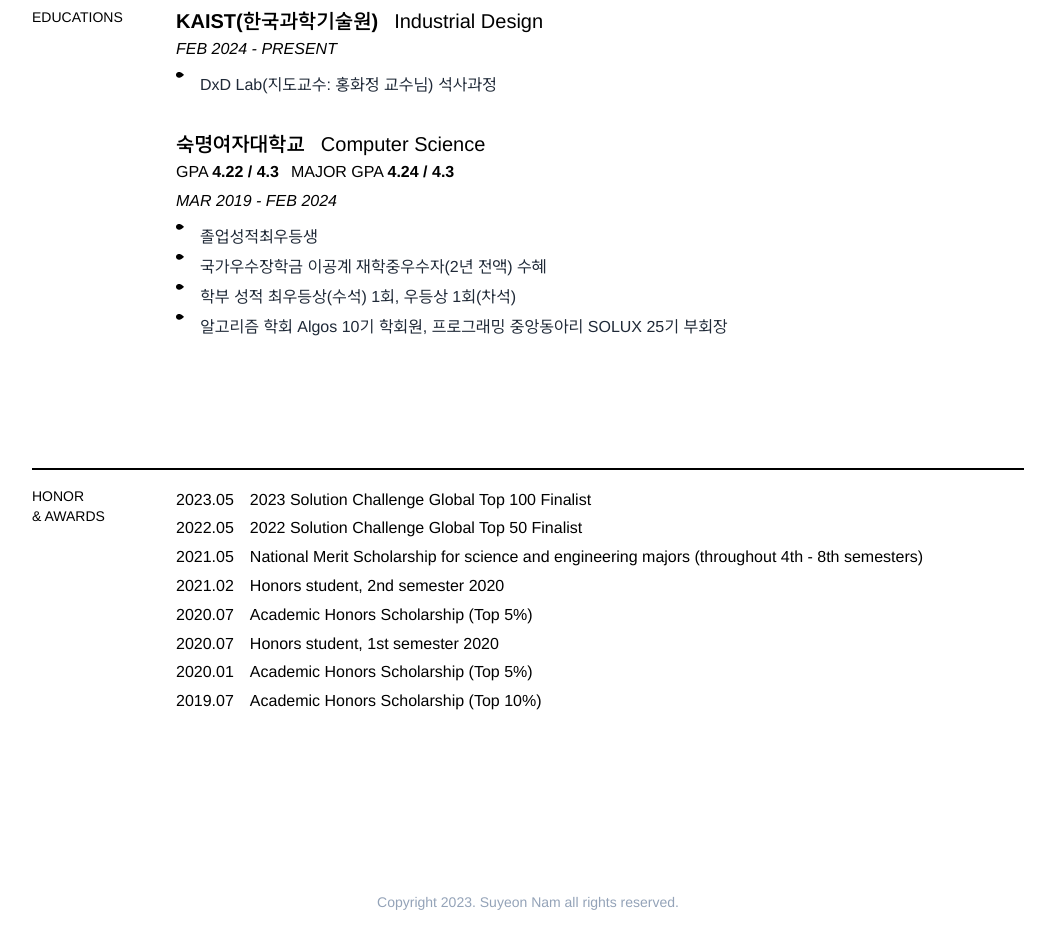
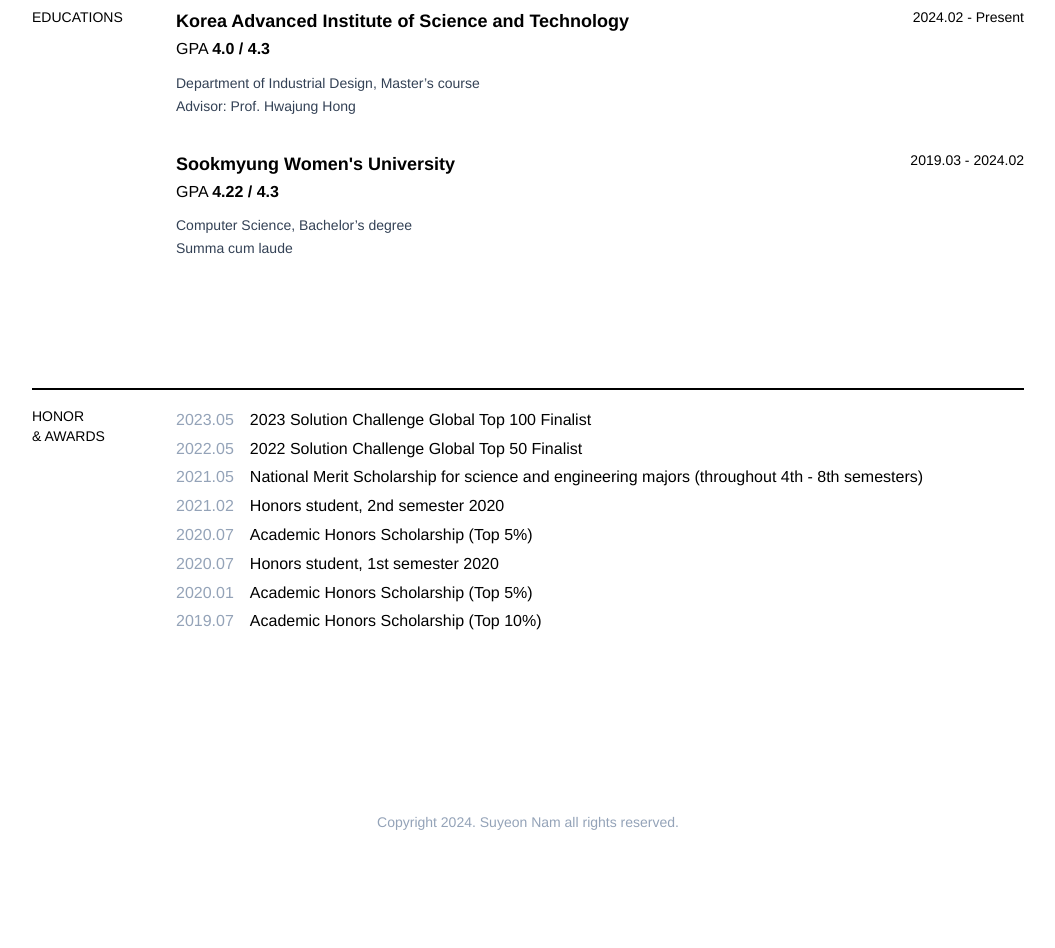
Before and after one commit to mori8/resume, a Next.js app: page / in a window 1280 px wide. Shown: the part 1340-2288 px from the top of the page, without its empty margins (112-1167 px from the left). After the commit the page ends 2252 px from the top, so only its background shows below. Built offline with nearby package versions, Linux system fonts and the light colour scheme.

Commit message:
Implement: new resume style

```diff
--- a/components/atoms/Contacts.tsx
+++ b/components/atoms/Contacts.tsx
@@ -18,8 +18,8 @@
     <div
       className={classNames("flex flex-row justify-between text-sm", className)}
     >
-      <div className="font-medium">{contactType}</div>
-      <div className="font-light">
+      <div className="font-medium">{contactType.toUpperCase()}</div>
+      <div className="">
         <a href={link} target="_blank" className="hover:underline">
           {contactValue}
         </a>
--- a/components/molecules/ExperienceDescBox.tsx
+++ b/components/molecules/ExperienceDescBox.tsx
@@ -14,11 +14,13 @@
   return (
     <div className="flex flex-row justify-between relative timeline">
       <div>
-        <h3 className="font-bold text-xl mb-2 leading-none">
+        <h3 className="font-bold text-lg mb-2 leading-none">
           <a href={link}>{title}</a>
         </h3>
         {subtitle && <h5 className="font-bold text-gray-700">{subtitle}</h5>}
-        <p className="text-sm mt-4 text-gray-600 whitespace-pre-wrap leading-6">{description}</p>
+        <p className="text-sm mt-4 text-gray-600 whitespace-pre-wrap leading-6">
+          {description}
+        </p>
       </div>
     </div>
   );
--- a/components/organisms/Communities.tsx
+++ b/components/organisms/Communities.tsx
@@ -18,8 +18,8 @@
     return (
       <div className="flex flex-col">
         <div className="flex flex-row gap-4">
-          <h3 className="text-xl font-bold">{title}</h3>
-          <h5 className="text-xl">{position}</h5>
+          <h3 className="text-lg font-bold">{title}</h3>
+          <h5 className="text-lg">{position}</h5>
         </div>
         <div className="period mt-1">
           <span className="">{started}</span> -{" "}
@@ -30,7 +30,9 @@
         </div>
         <ul className="ul-disc">
           {details.map((detail, detail_index) => (
-            <CustomLi key={`community_${index}_d${detail_index}`}>{detail}</CustomLi>
+            <CustomLi key={`community_${index}_d${detail_index}`}>
+              {detail}
+            </CustomLi>
           ))}
         </ul>
       </div>
--- a/components/organisms/Educations.tsx
+++ b/components/organisms/Educations.tsx
@@ -11,31 +11,23 @@
         {educations.map((education, index) => (
           <div className="flex-1 flex flex-col">
             <div>
-              <div className="flex flex-row gap-4">
-                <h3 className="text-xl font-bold">{education.univ}</h3>
-                <h5 className="text-xl">{education.major}</h5>
+              <div className="flex flex-row justify-between">
+                <h3 className="text-lg font-bold">{education.univ}</h3>
+                <span className="text-sm">{education.period}</span>
               </div>
               <div className="flex flex-row gap-3">
-                {education.totalGrade && (
+                {education.GPA && (
                   <span>
-                    GPA <b>{education.totalGrade}</b>
-                  </span>
-                )}
-                {education.majorGrade && (
-                  <span>
-                    MAJOR GPA <b>{education.majorGrade}</b>
+                    GPA <b>{education.GPA}</b>
                   </span>
                 )}
               </div>
-              <div>
-                <span className="period">{education.period}</span>
-              </div>
             </div>
-            <ul className="text-gray-600 ul-disc">
-              {education.details.map((detail, index) => (
-                <CustomLi key={`education_${index}`}>{detail}</CustomLi>
-              ))}
-            </ul>
+            <div className="mt-2 text-slate-700 text-sm">
+              <p className="whitespace-pre-wrap leading-relaxed">
+                {education.description}
+              </p>
+            </div>
           </div>
         ))}
       </div>
--- a/components/organisms/Experiences.tsx
+++ b/components/organisms/Experiences.tsx
@@ -11,7 +11,7 @@
       <div className="flex flex-col">
         <div className="flex flex-row justify-between">
           <div className="flex flex-row gap-4">
-            <h3 className="text-xl font-bold">{title}</h3>
+            <h3 className="text-lg font-bold">{title}</h3>
             <h5 className="text-lg">{subtitle}</h5>
           </div>
           <span className="text-sm">{period}</span>
@@ -20,13 +20,14 @@
           <p className="">{description}</p>
         </div>
         <ul className="leading-relaxed w-4/5">
-          {
-            projects.map((project, index) => (
-              <li key={`exp_${props.index}_p${index}`} className="ml-4 pl-2 list-disc mt-2 text-slate-700 text-sm">
-                {project}
-              </li>
-            ))
-          }
+          {projects.map((project, index) => (
+            <li
+              key={`exp_${props.index}_p${index}`}
+              className="ml-4 pl-2 list-disc mt-2 text-slate-700 text-sm"
+            >
+              {project}
+            </li>
+          ))}
         </ul>
       </div>
     );
--- a/components/organisms/HonorAndAwards.tsx
+++ b/components/organisms/HonorAndAwards.tsx
@@ -9,7 +9,7 @@
     <SectionWrapper sectionTitle={`Honor\n& Awards`}>
       {HonorAndAwardsData.map((award, index) => (
         <div key={`award_${index}`} className="flex gap-4">
-          <span>{award.date}</span>
+          <span className='text-slate-400'>{award.date}</span>
           <span>{award.content}</span>
         </div>
       ))}
--- a/components/organisms/Projects.tsx
+++ b/components/organisms/Projects.tsx
@@ -20,29 +20,24 @@
           <div className="flex flex-col justify-between">
             <div className="flex-1">
               <div className="flex flex-row justify-between text-sm">
-                  <h5 className="mb-2 font-bold text-xl leading-none">
-                    {title}
-                  </h5>
+                <h5 className="mb-2 font-bold text-lg leading-none">{title}</h5>
                 <div className="mb-2">
                   <span>{period}</span>
                 </div>
               </div>
               <p className="mb-4 leading-none">
-                  {
-                    teamMembers.map((member, index) => (
-                      <span key={`team_member_${index}`}>
-                        <span className={
-                          classNames({
-                            "font-bold": member === "Suyeon Nam"
-                          })
-                        }>
-                        {member}
-                        </span>
-                        {index !== teamMembers.length - 1 && ", "}
-                      </span>
-                    ))
-
-                  }
+                {teamMembers.map((member, index) => (
+                  <span key={`team_member_${index}`}>
+                    <span
+                      className={classNames({
+                        "font-bold": member === "Suyeon Nam",
+                      })}
+                    >
+                      {member}
+                    </span>
+                    {index !== teamMembers.length - 1 && ", "}
+                  </span>
+                ))}
               </p>
               <p className="text-sm text-gray-700 whitespace-pre-wrap leading-relaxed w-4/5">
                 {description}
--- a/components/organisms/ResumeFooter.tsx
+++ b/components/organisms/ResumeFooter.tsx
@@ -5,7 +5,7 @@
 export default function ResumeFooter(props: IResumeFooterProps) {
   return (
     <footer className="pb-20 pt-44 text-center">
-      <p className="text-sm text-slate-400">Copyright 2023. Suyeon Nam all rights reserved.</p>
+      <p className="text-sm text-slate-400">Copyright 2024. Suyeon Nam all rights reserved.</p>
     </footer>
   );
 }
--- a/components/organisms/ResumeHeader.tsx
+++ b/components/organisms/ResumeHeader.tsx
@@ -16,7 +16,7 @@
           height={208}
         />
       </div>
-      <div className="text-5xl flex flex-row justify-between leading-tight">
+      <div className="text-4xl flex flex-row justify-between leading-tight">
         <div className="flex-shrink-0">
           <h1 className="mb-4">
             <span className="font-black">{introduction.name}</span>
--- a/data/educations.json
+++ b/data/educations.json
@@ -1,24 +1,16 @@
 [
   {
-    "univ": "KAIST(한국과학기술원)",
-    "location": "대전",
-    "major": "Industrial Design",
-    "period": "FEB 2024 - PRESENT",
-    "details": ["DxD Lab(지도교수: 홍화정 교수님) 석사과정"]
+    "univ": "Korea Advanced Institute of Science and Technology",
+    "location": "Daejeon",
+    "period": "2024.02 - Present",
+    "GPA": "4.0 / 4.3",
+    "description": "Department of Industrial Design, Master’s course\nAdvisor: Prof. Hwajung Hong"
   },
   {
-    "univ": "숙명여자대학교",
-    "location": "서울",
-    "major": "Computer Science",
-    "period": "MAR 2019 - FEB 2024",
-    "majorGrade": "4.24 / 4.3",
-    "totalGrade": "4.22 / 4.3",
-    "details": [
-      "졸업성적최우등생",
-      "국가우수장학금 이공계 재학중우수자(2년 전액) 수혜",
-      "학부 성적 최우등상(수석) 1회, 우등상 1회(차석)",
-      "알고리즘 학회 Algos 10기 학회원, 프로그래밍 중앙동아리 SOLUX 25기 부회장"
-    ],
-    "grades": [4.05, 4.2, 4.25, 4.3, 4.2, 4.3]
+    "univ": "Sookmyung Women's University",
+    "location": "Seoul",
+    "period": "2019.03 - 2024.02",
+    "GPA": "4.22 / 4.3",
+    "description": "Computer Science, Bachelor’s degree\nSumma cum laude"
   }
 ]
```
